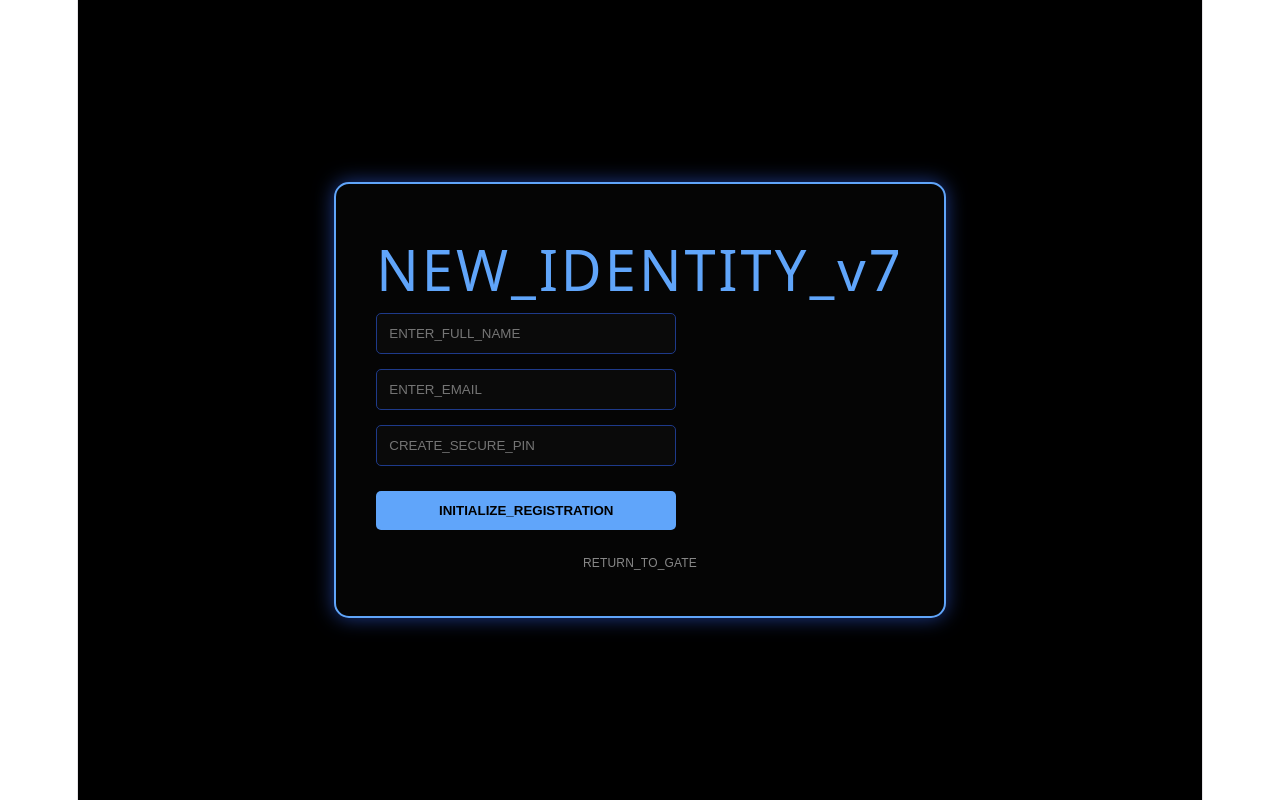
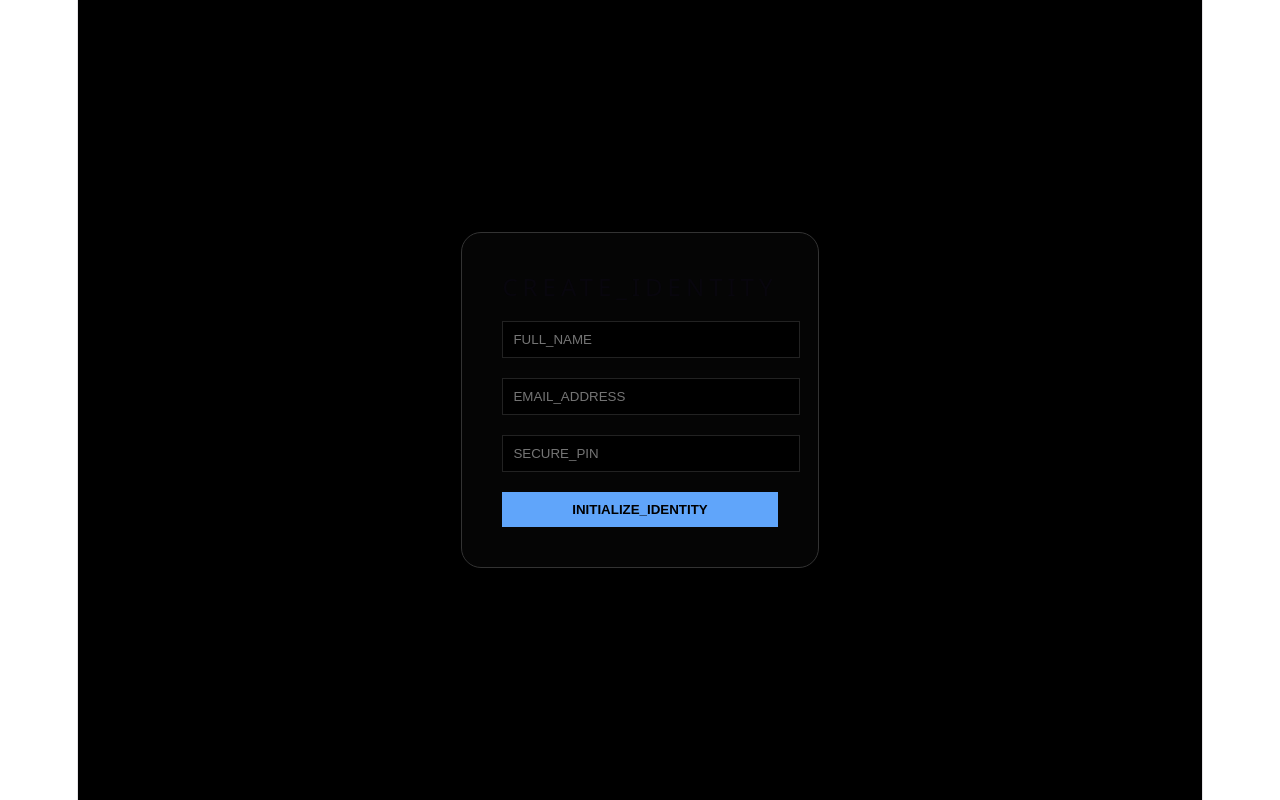
Before and after one commit to suyash-git1109/Astra-Social-, a React (Vite) app: page /signup in a window 1280 px wide. Built offline with nearby package versions, Linux system fonts and the light colour scheme; no server answers.

Commit message:
Signup logic for user directory fixed

```diff
--- a/src/Signup.jsx
+++ b/src/Signup.jsx
@@ -1,46 +1,49 @@
 import React, { useState } from 'react';
 import { auth, db } from './firebase';
-import { createUserWithEmailAndPassword } from 'firebase/auth';
+import { createUserWithEmailAndPassword, updateProfile } from 'firebase/auth';
 import { doc, setDoc } from 'firebase/firestore';
-import { Link, useNavigate } from 'react-router-dom';
+import { useNavigate } from 'react-router-dom';
 
 const Signup = () => {
+  const [name, setName] = useState('');
   const [email, setEmail] = useState('');
-  const [password, setPassword] = useState('');
-  const [name, setName] = useState('');
+  const [pin, setPin] = useState('');
   const navigate = useNavigate();
 
   const handleSignup = async (e) => {
     e.preventDefault();
     try {
-      const res = await createUserWithEmailAndPassword(auth, email, password);
-      await setDoc(doc(db, "users", res.user.uid), {
-        uid: res.user.uid,
+      // 1. Firebase Auth mein account banao
+      const userCredential = await createUserWithEmailAndPassword(auth, email, pin);
+      const user = userCredential.user;
+
+      // 2. Profile mein naam set karo
+      await updateProfile(user, { displayName: name });
+
+      // 3. Firestore ke 'users' collection mein record save karo (YE ZAROORI HAI)
+      await setDoc(doc(db, "users", user.uid), {
+        uid: user.uid,
         name: name,
         email: email,
-        createdAt: new Date(),
+        status: "ACTIVE_NODE"
       });
-      alert("Astra Identity Created! Welcome " + name);
-      navigate("/");
+
+      alert("Identity Created Successfully!");
+      navigate('/');
     } catch (error) {
-      alert("Error: " + error.message);
+      alert(error.message);
     }
   };
 
   return (
-    <div style={{ backgroundColor: '#000', color: '#fff', height: '100vh', display: 'flex', alignItems: 'center', justifyContent: 'center', fontFamily: 'Orbitron, sans-serif' }}>
-      <div style={{ border: '2px solid #60a5fa', padding: '40px', borderRadius: '15px', boxShadow: '0 0 20px #1e3a8a', textAlign: 'center', background: '#050505' }}>
-        <h1 style={{ color: '#60a5fa', marginBottom: '30px', letterSpacing: '3px' }}>NEW_IDENTITY_v7</h1>
-        <form onSubmit={handleSignup} style={{ display: 'flex', flexDirection: 'column', gap: '15px', width: '300px' }}>
-          <input type="text" placeholder="ENTER_FULL_NAME" onChange={(e) => setName(e.target.value)} style={{ padding: '12px', borderRadius: '5px', border: '1px solid #1e3a8a', background: '#0a0a0a', color: '#fff' }} required />
-          <input type="email" placeholder="ENTER_EMAIL" onChange={(e) => setEmail(e.target.value)} style={{ padding: '12px', borderRadius: '5px', border: '1px solid #1e3a8a', background: '#0a0a0a', color: '#fff' }} required />
-          <input type="password" placeholder="CREATE_SECURE_PIN" onChange={(e) => setPassword(e.target.value)} style={{ padding: '12px', borderRadius: '5px', border: '1px solid #1e3a8a', background: '#0a0a0a', color: '#fff' }} required />
-          <button type="submit" style={{ padding: '12px', backgroundColor: '#60a5fa', color: '#000', fontWeight: 'bold', border: 'none', borderRadius: '5px', cursor: 'pointer', marginTop: '10px' }}>INITIALIZE_REGISTRATION</button>
-        </form>
-        <p style={{ marginTop: '20px', fontSize: '12px' }}>
-          <Link to="/" style={{ color: '#888', textDecoration: 'none' }}>RETURN_TO_GATE</Link>
-        </p>
-      </div>
+    <div style={{ backgroundColor: '#000', color: '#fff', minHeight: '100vh', display: 'flex', justifyContent: 'center', alignItems: 'center', fontFamily: 'monospace' }}>
+      <form onSubmit={handleSignup} style={{ border: '1px solid #333', padding: '40px', borderRadius: '20px', textAlign: 'center', background: '#050505' }}>
+        <h2 style={{ letterSpacing: '5px' }}>CREATE_IDENTITY</h2>
+        <input type="text" placeholder="FULL_NAME" onChange={(e) => setName(e.target.value)} style={{ display: 'block', margin: '20px auto', padding: '10px', width: '100%', background: '#000', border: '1px solid #222', color: '#fff' }} required />
+        <input type="email" placeholder="EMAIL_ADDRESS" onChange={(e) => setEmail(e.target.value)} style={{ display: 'block', margin: '20px auto', padding: '10px', width: '100%', background: '#000', border: '1px solid #222', color: '#fff' }} required />
+        <input type="password" placeholder="SECURE_PIN" onChange={(e) => setPin(e.target.value)} style={{ display: 'block', margin: '20px auto', padding: '10px', width: '100%', background: '#000', border: '1px solid #222', color: '#fff' }} required />
+        <button type="submit" style={{ width: '100%', padding: '10px', backgroundColor: '#60a5fa', color: '#000', fontWeight: 'bold', border: 'none', cursor: 'pointer' }}>INITIALIZE_IDENTITY</button>
+      </form>
     </div>
   );
 };
```
